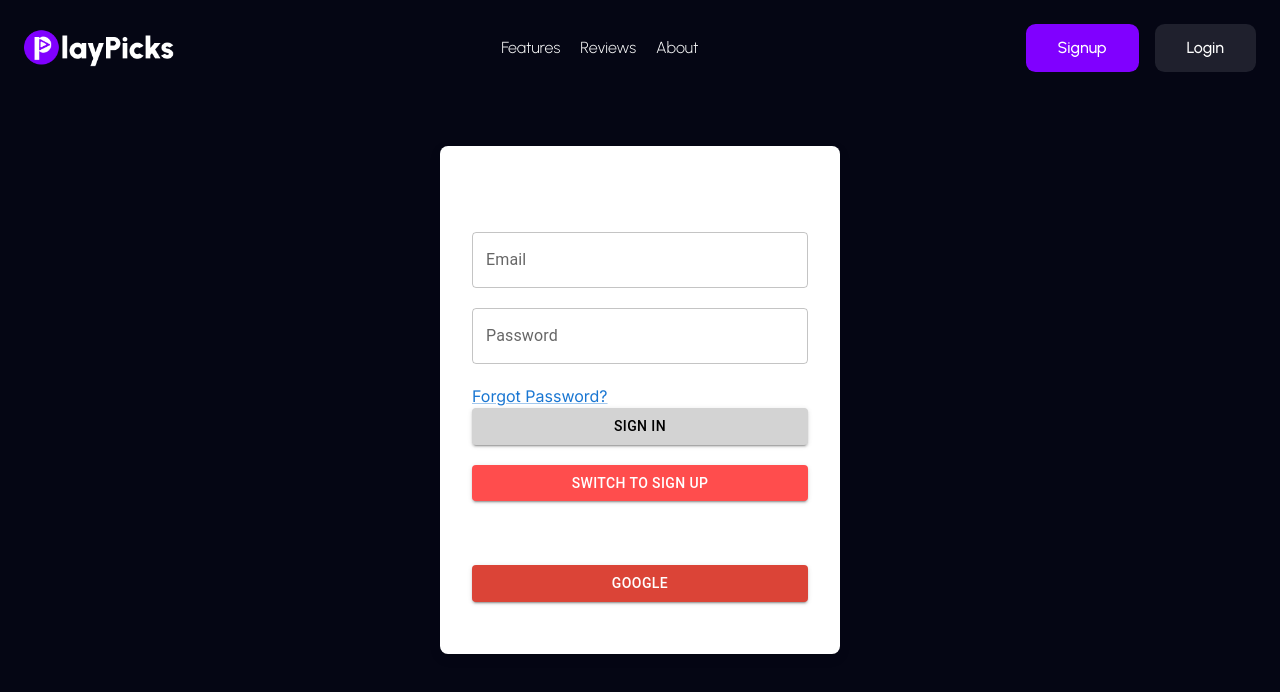
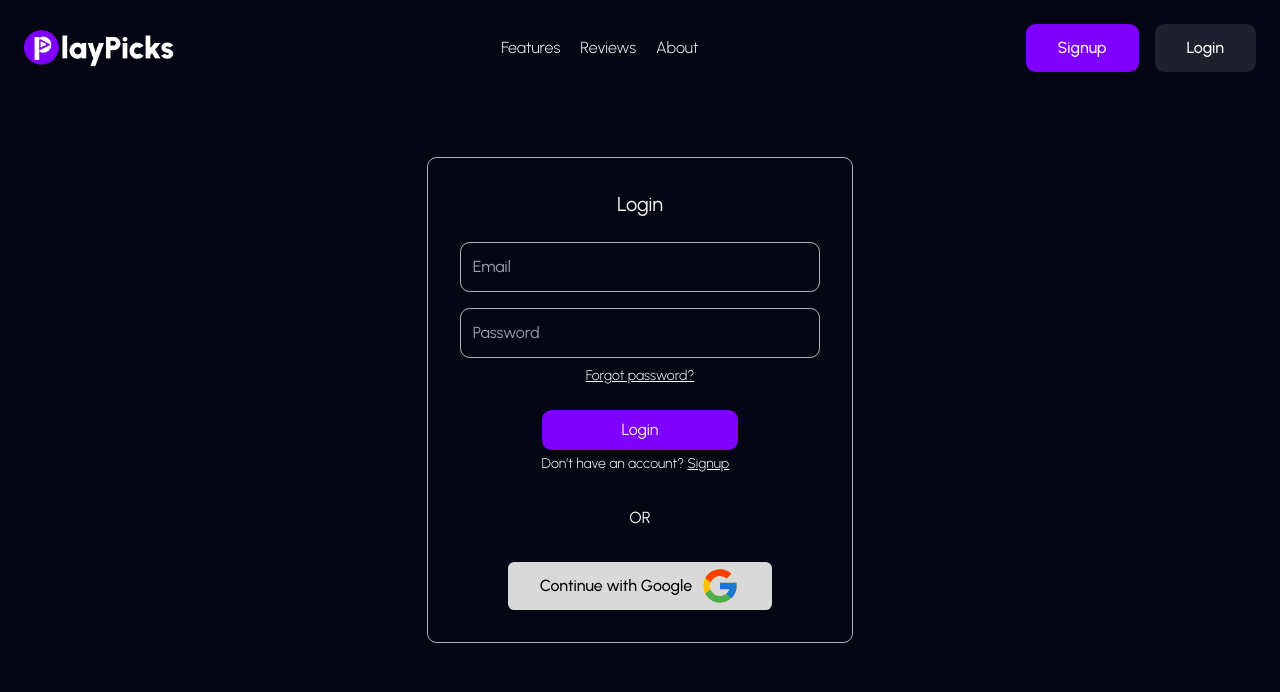
Before and after one commit to christapi2099/chatsupport, a Next.js app: page /login in a window 1280 px wide. Shown: the top 692 px of the page. Built offline with nearby package versions, Linux system fonts and the light colour scheme; no server answers.

Commit message:
implemented login page

```diff
--- a/app/_components/copyright.tsx
+++ b/app/_components/copyright.tsx
@@ -1,12 +1,12 @@
 import React from "react";
 import { Urbanist } from "next/font/google";
-import CopyrightIcon from "@/app/_components/copyrightIcon";
+import CopyrightIcon from "@/app/_components/ui-elements/copyrightIcon";
 
 const urbanist = Urbanist({ subsets: ["latin"] });
 
 export default function Copyright() {
   return (
-    <div className="border-t-[0.2px] w-full text-primary-10 border-primary-10 justify-center flex flex-col items-center">
+    <div className="border-t-[0.2px] w-full text-primary-5 border-primary-10 justify-center flex flex-col items-center">
       <div className="my-3 midPhone:my-2 inline-flex gap-1 items-center">
         <CopyrightIcon />
         <div
--- a/app/_components/header.tsx
+++ b/app/_components/header.tsx
@@ -5,6 +5,7 @@ import Image from "next/image";
 import { Bars3Icon } from "@heroicons/react/24/solid";
 import { useState } from "react";
 import { Urbanist } from "next/font/google";
+import Button from "./ui-elements/button";
 
 const urbanist = Urbanist({ subsets: ["latin"] });
 
@@ -86,12 +87,21 @@ function NavLinks() {
 function NavButton() {
   return (
     <div className="gap-4 xl:flex hidden font-medium ">
-      <button className="rounded-[0.6rem] hover:bg-primary-900 py-3 px-8 tabletMedium:text-[0.8rem] bg-primary-400">
-        Signup
-      </button>
-      <button className="rounded-[0.6rem] bg-primary-100 tabletMedium:text-[0.8rem] py-3 px-8">
-        Login
-      </button>
+      <Link href="signup">
+        <Button
+          text="Signup"
+          type="button"
+          style="bg-primary-400 hover:bg-primary-450 py-3 px-8"
+        />
+      </Link>
+
+      <Link href="login">
+        <Button
+          text="Login"
+          type="button"
+          style="bg-primary-100 hover:bg-primary-900 py-3 px-8"
+        />
+      </Link>
     </div>
   );
 }
--- /dev/null
+++ b/app/_components/ui-elements/button.tsx
@@ -0,0 +1,20 @@
+import React from "react";
+
+interface ButtonProps {
+  text: string;
+  type: "submit" | "reset" | "button" | undefined;
+  style: string;
+}
+
+export default function Button({ text, type, style }: ButtonProps) {
+  return (
+    <button
+      type={type}
+      className={`rounded-[0.6rem]  transition-all tabletMedium:text-[0.8rem] ${
+        style ? style : "py-3 px-8"
+      }`}
+    >
+      {text}
+    </button>
+  );
+}
--- /dev/null
+++ b/app/_components/ui-elements/googleIcon.tsx
@@ -0,0 +1,30 @@
+import React from "react";
+
+export default function GoogleIcon() {
+  return (
+    <svg
+      width="40"
+      height="40"
+      viewBox="0 0 40 40"
+      fill="none"
+      xmlns="http://www.w3.org/2000/svg"
+    >
+      <path
+        d="M36.3424 16.7358H34.9999V16.6666H19.9999V23.3333H29.4191C28.0449 27.2141 24.3524 30 19.9999 30C14.4774 30 9.99992 25.5225 9.99992 20C9.99992 14.4775 14.4774 9.99998 19.9999 9.99998C22.5491 9.99998 24.8683 10.9616 26.6341 12.5325L31.3483 7.81831C28.3716 5.04415 24.3899 3.33331 19.9999 3.33331C10.7958 3.33331 3.33325 10.7958 3.33325 20C3.33325 29.2041 10.7958 36.6666 19.9999 36.6666C29.2041 36.6666 36.6666 29.2041 36.6666 20C36.6666 18.8825 36.5516 17.7916 36.3424 16.7358Z"
+        fill="#FFC107"
+      />
+      <path
+        d="M5.25488 12.2425L10.7307 16.2583C12.2124 12.59 15.8007 9.99998 19.9999 9.99998C22.5491 9.99998 24.8682 10.9616 26.6341 12.5325L31.3482 7.81831C28.3716 5.04415 24.3899 3.33331 19.9999 3.33331C13.5982 3.33331 8.04655 6.94748 5.25488 12.2425Z"
+        fill="#FF3D00"
+      />
+      <path
+        d="M20.0001 36.6667C24.3051 36.6667 28.2168 35.0192 31.1743 32.34L26.0159 27.975C24.2867 29.2909 22.1731 30.0024 20.0001 30C15.6651 30 11.9843 27.2359 10.5976 23.3784L5.1626 27.5659C7.92093 32.9634 13.5226 36.6667 20.0001 36.6667Z"
+        fill="#4CAF50"
+      />
+      <path
+        d="M36.3425 16.7359H35V16.6667H20V23.3334H29.4192C28.7618 25.1804 27.5778 26.7943 26.0133 27.9759L26.0158 27.9742L31.1742 32.3392C30.8092 32.6709 36.6667 28.3334 36.6667 20C36.6667 18.8825 36.5517 17.7917 36.3425 16.7359Z"
+        fill="#1976D2"
+      />
+    </svg>
+  );
+}
--- /dev/null
+++ b/app/_components/ui-elements/input.tsx
@@ -0,0 +1,15 @@
+import React from "react";
+
+interface InputProps {
+  placeholder: string;
+}
+
+export default function Input({ placeholder }: InputProps) {
+  return (
+    <input
+      type="text"
+      placeholder={placeholder}
+      className="bg-primary-500 focus:outline-none active:outline-none w-full focus-visible:outline-none border border-primary-5 rounded-[0.6rem] p-3 grow"
+    />
+  );
+}
--- /dev/null
+++ b/app/login/page.tsx
@@ -0,0 +1,51 @@
+import React from "react";
+import { Urbanist } from "next/font/google";
+import Input from "../_components/ui-elements/input";
+import Button from "../_components/ui-elements/button";
+import Link from "next/link";
+import GoogleIcon from "../_components/ui-elements/googleIcon";
+
+const urbanist = Urbanist({ subsets: ["latin"] });
+
+export default function Login() {
+  return (
+    <div className="flex flex-col h-screen justify-center items-center">
+      <form
+        className={`${urbanist.className} border border-primary-5 p-8 w-4/12 flex flex-col rounded-[0.6rem]`}
+      >
+        <div className="text-xl mb-6 font-normal self-center">Login</div>
+
+        <div className="gap-4 flex flex-col mb-2">
+          <Input placeholder="Email" />
+          <Input placeholder="Password" />
+        </div>
+        <div className="text-sm self-center font-light underline mb-6 hover:font-medium cursor-pointer">
+          Forgot password?
+        </div>
+
+        <div className="self-center gap-1 flex flex-col mb-8">
+          <Button
+            type={undefined}
+            style="bg-primary-400 hover:bg-primary-450 py-2 px-20"
+            text="Login"
+          />
+
+          <div className="text-sm font-light">
+            Don’t have an account?{" "}
+            <Link href="signup" className="underline">
+              Signup
+            </Link>
+          </div>
+        </div>
+
+        <div className="self-center items-center gap-8 flex flex-col">
+          <div>OR</div>
+
+          <button className="bg-primary-50 text-black rounded-[0.4rem] gap-2 inline-flex font-medium items-center py-1 px-8">
+            Continue with Google <GoogleIcon />
+          </button>
+        </div>
+      </form>
+    </div>
+  );
+}
--- a/tailwind.config.ts
+++ b/tailwind.config.ts
@@ -9,6 +9,7 @@ module.exports = {
     extend: {
       colors: {
         primary: {
+          5: "#B7B4B4",
           10: "#A39E9E",
           20: "#141525",
           50: "#D9D9D9",
@@ -16,6 +17,7 @@ module.exports = {
           200: "#AE4310",
           300: "#E67527",
           400: "#8000FF",
+          450: "#9733FB",
           500: "#050614",
           600: "#EDDFE0",
           700: "#ACB7F3",
```
Also changed, not shown: app/_components/ui-elements/copyrightIcon.tsx (renamed from app/_components/copyrightIcon.tsx), app/login_old/page.js (renamed from app/login/page.js).
